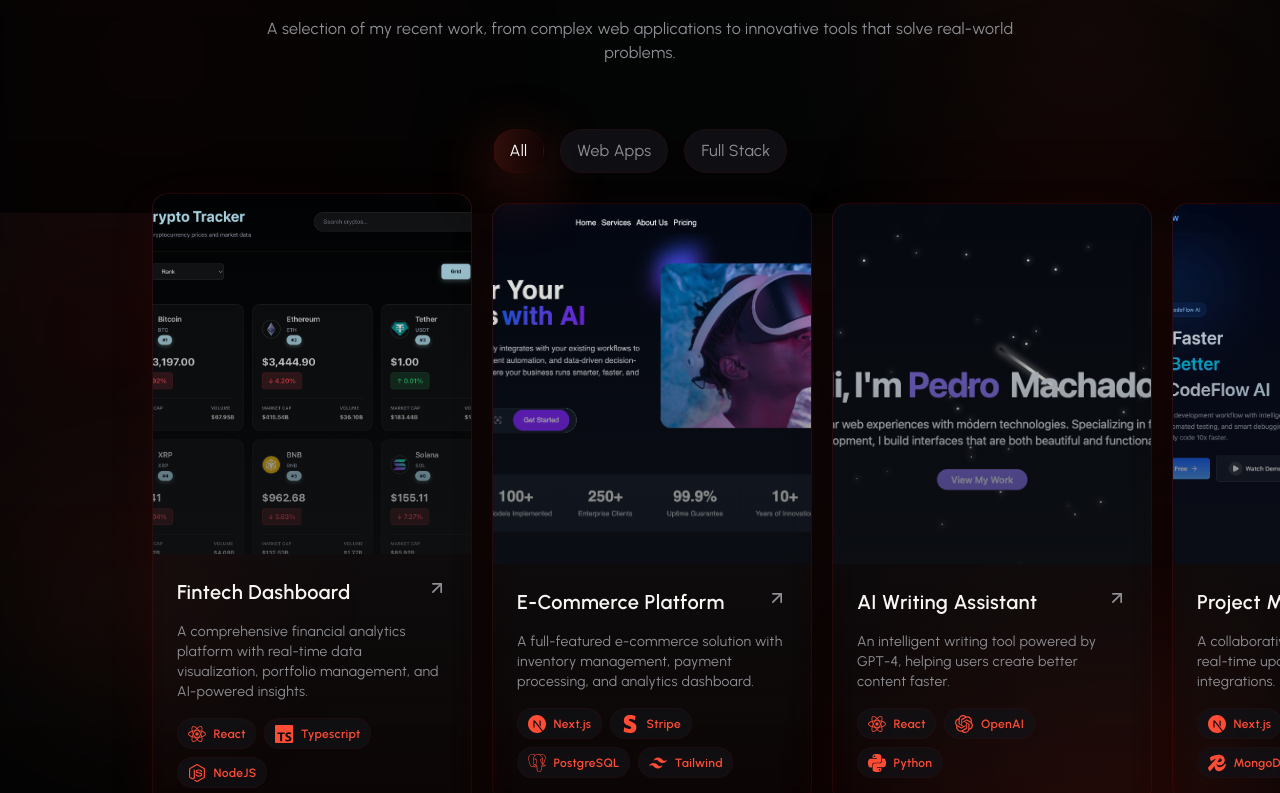
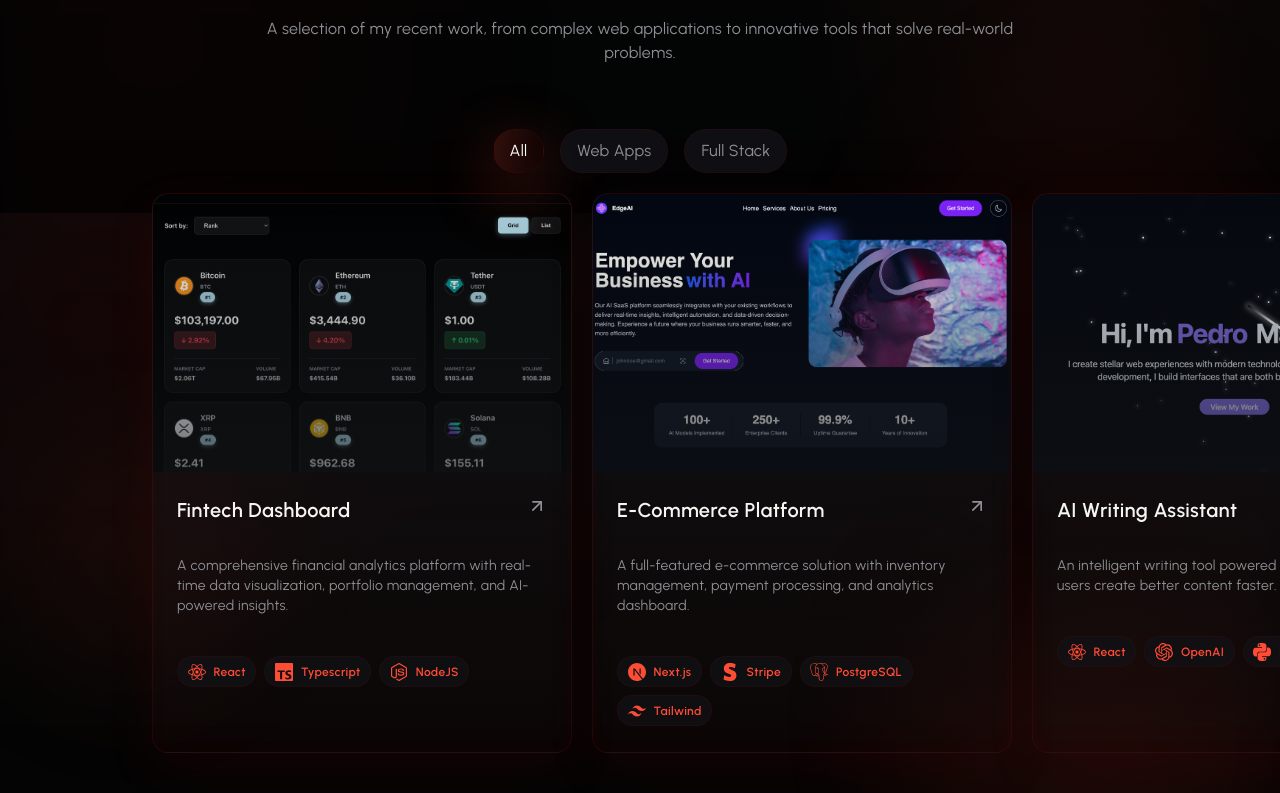
Before and after one commit to thithiramalsen/portfolio-mk2, a React (Vite) app: page / in a window 1280 px wide. Shown: the part 2987-3780 px from the top of the page. Built offline with nearby package versions, Linux system fonts and the light colour scheme.

Commit message:
projects container width

```diff
--- a/src/index.css
+++ b/src/index.css
@@ -782,8 +782,8 @@
     scroll-snap-type: x mandatory;
     -webkit-overflow-scrolling: touch;
 
-    /* Center cards */
-    align-items: center;
+    /* Stretch cards to same height */
+    align-items: stretch;
   }
 
   /* hide native scrollbars but allow scrolling */
@@ -791,10 +791,12 @@
   .projects-row { scrollbar-width: none; -ms-overflow-style: -ms-autohiding-scrollbar; }
 
   .project-card {
-    /* Adjusted flex basis assuming reduced width due to padding */
-    /* (100% - gaps) / 3 cards. If container width is compressed effectively, we need to ensure they don't get too small */
-    flex: 0 0 calc(33.333% - 1.25rem);
-    min-width: 320px;
+    /* Fixed-size project cards to ensure consistent layout */
+    /* Widen cards to show larger previews while keeping three visible per viewport */
+    flex: 0 0 calc(36% - 1.25rem);
+    min-width: 420px;
+    /* Total card height: keep bottom/content area stable, shrink from the top (image) */
+    height: 560px;
     scroll-snap-align: center;
     border-radius: 1rem;
     overflow: hidden;
@@ -814,9 +816,9 @@
     z-index: 70;
   }
 
-  /* make images square and larger */
-  .project-image-wrap { position: relative; width: 100%; height: 360px; overflow: hidden; }
-  .project-image-wrap img { width: 100%; height: 100%; object-fit: cover; display:block; transform-origin: center center; transition: transform .6s cubic-bezier(.2,.9,.2,1); }
+  /* image area - reduced so the bottom content keeps its original space */
+  .project-image-wrap { position: relative; width: 100%; height: 280px; overflow: hidden; background: var(--color-card); }
+  .project-image-wrap img { width: 100%; height: 100%; object-fit: cover; object-position: center; display:block; transform-origin: center center; transition: transform .6s cubic-bezier(.2,.9,.2,1); }
   .project-card:hover .project-image-wrap img { transform: scale(1.08); }
 
   .project-techs { display:flex; gap:0.5rem; flex-wrap:wrap; margin-top:0.5rem; }
@@ -830,8 +832,34 @@
   .filter-pill.active { background: linear-gradient(90deg, color-mix(in srgb, var(--color-highlight) 18%, transparent), color-mix(in srgb, var(--color-primary) 12%, transparent)); color: #fff; box-shadow: 0 18px 64px color-mix(in srgb, var(--color-highlight) 36%, transparent); }
 
   @media (max-width: 1023px) {
-    .project-card { flex: 0 0 80%; min-width: 260px; }
-    .project-image-wrap { height: 300px; }
+    .project-card { flex: 0 0 92%; min-width: 260px; }
+    .project-image-wrap { height: 240px; }
+    .project-card { height: 520px; }
+  }
+
+  /* Card body fills remaining card height and keeps layout stable */
+  .project-card .card-body {
+    display: flex;
+    flex-direction: column;
+    gap: 1rem;
+    padding: 1.5rem; /* keep shared with p-6 but explicit here */
+    flex: 0 0 auto;
+    /* preserve bottom/content area height so description/details don't shrink */
+    min-height: 280px;
+    overflow: hidden;
+  }
+
+  .project-card .card-body p {
+    margin: 0;
+    color: var(--color-muted-foreground);
+    font-size: 0.95rem;
+    line-height: 1.4;
+    /* prevent description from expanding card */
+    display: -webkit-box;
+    -webkit-line-clamp: 4;
+    -webkit-box-orient: vertical;
+    overflow: hidden;
+    text-overflow: ellipsis;
   }
 
   /* viewport wrapper - allow overflow for glow visibility, row handles scrolling */
--- a/src/sections/Projects.jsx
+++ b/src/sections/Projects.jsx
@@ -190,7 +190,7 @@ export const Projects = () => {
               </div>
 
               {/* Content */}
-                <div className="p-6 space-y-4">
+                <div className="card-body p-6 space-y-4">
                 <div className="flex items-start justify-between">
                   <h3 className="text-xl font-semibold group-hover:text-primary transition-colors">
                     {project.title}
```
